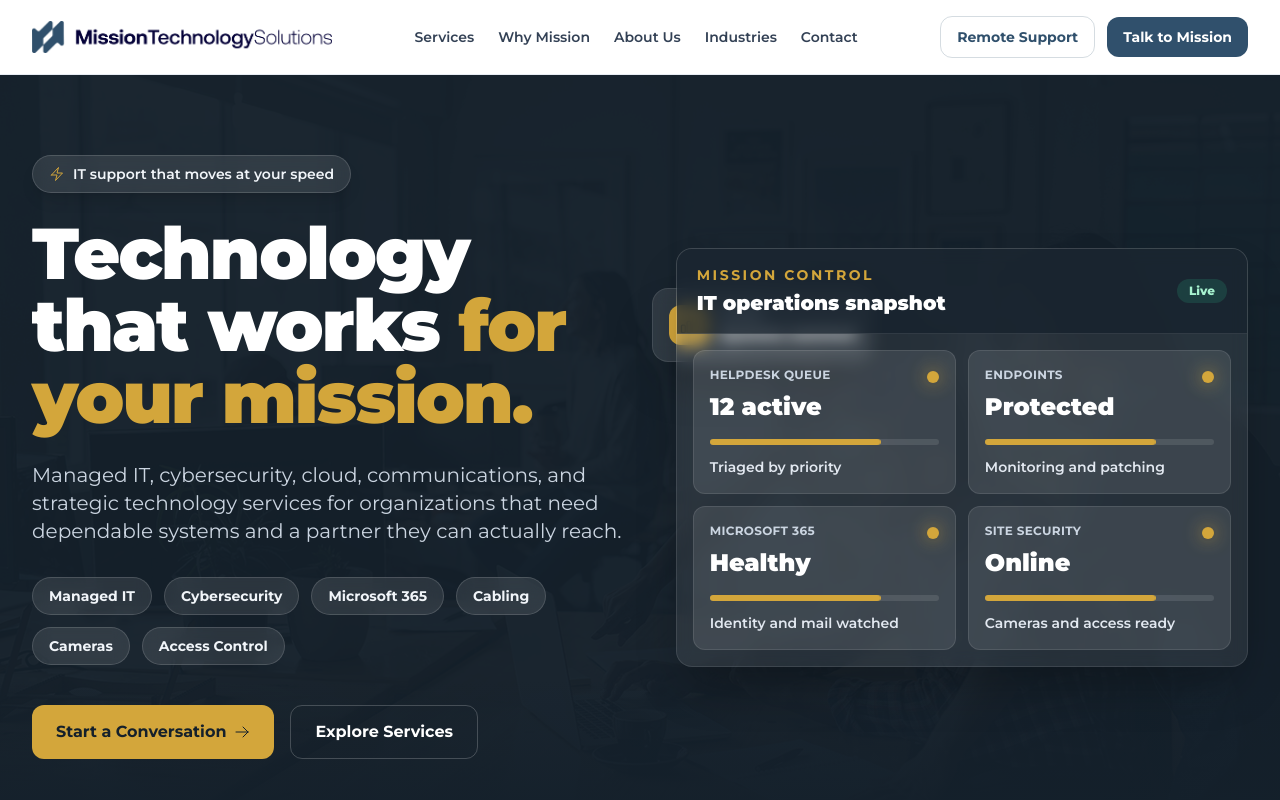
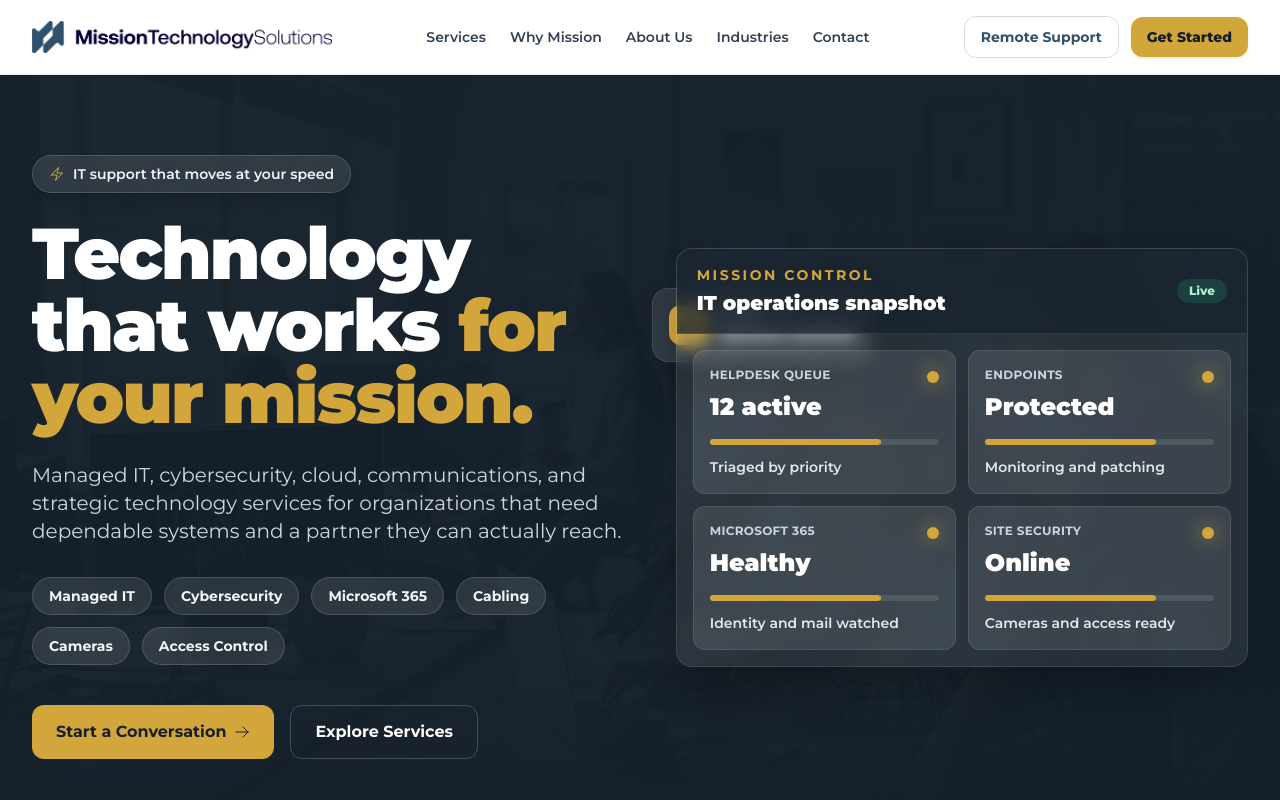
Before and after one commit to MissionTS/mts-site, a Next.js app: page / in a window 1280 px wide. Shown: the top 800 px of the page. Built offline with nearby package versions, Linux system fonts and the light colour scheme.

Commit message:
Update header call to action

```diff
--- a/components/SiteHeader.tsx
+++ b/components/SiteHeader.tsx
@@ -30,7 +30,7 @@ export function SiteHeader() {
         </nav>
         <div className="hidden items-center gap-3 sm:inline-flex">
           <Link href={remoteSupportUrl} target="_blank" rel="noopener noreferrer" className="rounded-xl border border-mission-navy/20 px-4 py-2.5 text-sm font-bold text-mission-navy transition hover:border-mission-gold hover:bg-mission-mist">Remote Support</Link>
-          <Link href="/#contact" className="rounded-xl bg-mission-navy px-4 py-2.5 text-sm font-bold text-white transition hover:opacity-90">Talk to Mission</Link>
+          <Link href="/#contact" className="rounded-xl bg-mission-gold px-4 py-2.5 text-sm font-extrabold text-mission-ink shadow-sm shadow-mission-gold/30 transition hover:-translate-y-0.5 hover:brightness-105">Get Started</Link>
         </div>
         <button type="button" aria-label={menuOpen ? "Close menu" : "Open menu"} aria-expanded={menuOpen} aria-controls="mobile-navigation" onClick={() => setMenuOpen((open) => !open)} className="inline-flex h-11 w-11 items-center justify-center rounded-xl border border-slate-200 text-mission-navy transition hover:bg-mission-mist lg:hidden">
           {menuOpen ? <XMarkIcon className="h-6 w-6" /> : <Bars3Icon className="h-6 w-6" />}
@@ -44,7 +44,7 @@ export function SiteHeader() {
             </div>
             <div className="mt-4 grid gap-3">
               <Link href={remoteSupportUrl} target="_blank" rel="noopener noreferrer" onClick={() => setMenuOpen(false)} className="inline-flex w-full items-center justify-center rounded-xl border border-mission-navy/20 px-5 py-3.5 font-extrabold text-mission-navy">Remote Support</Link>
-              <Link href="/#contact" onClick={() => setMenuOpen(false)} className="inline-flex w-full items-center justify-center rounded-xl bg-mission-gold px-5 py-3.5 font-extrabold text-mission-ink">Start a Conversation</Link>
+              <Link href="/#contact" onClick={() => setMenuOpen(false)} className="inline-flex w-full items-center justify-center rounded-xl bg-mission-gold px-5 py-3.5 font-extrabold text-mission-ink">Get Started</Link>
             </div>
           </nav>
         </div>
```
